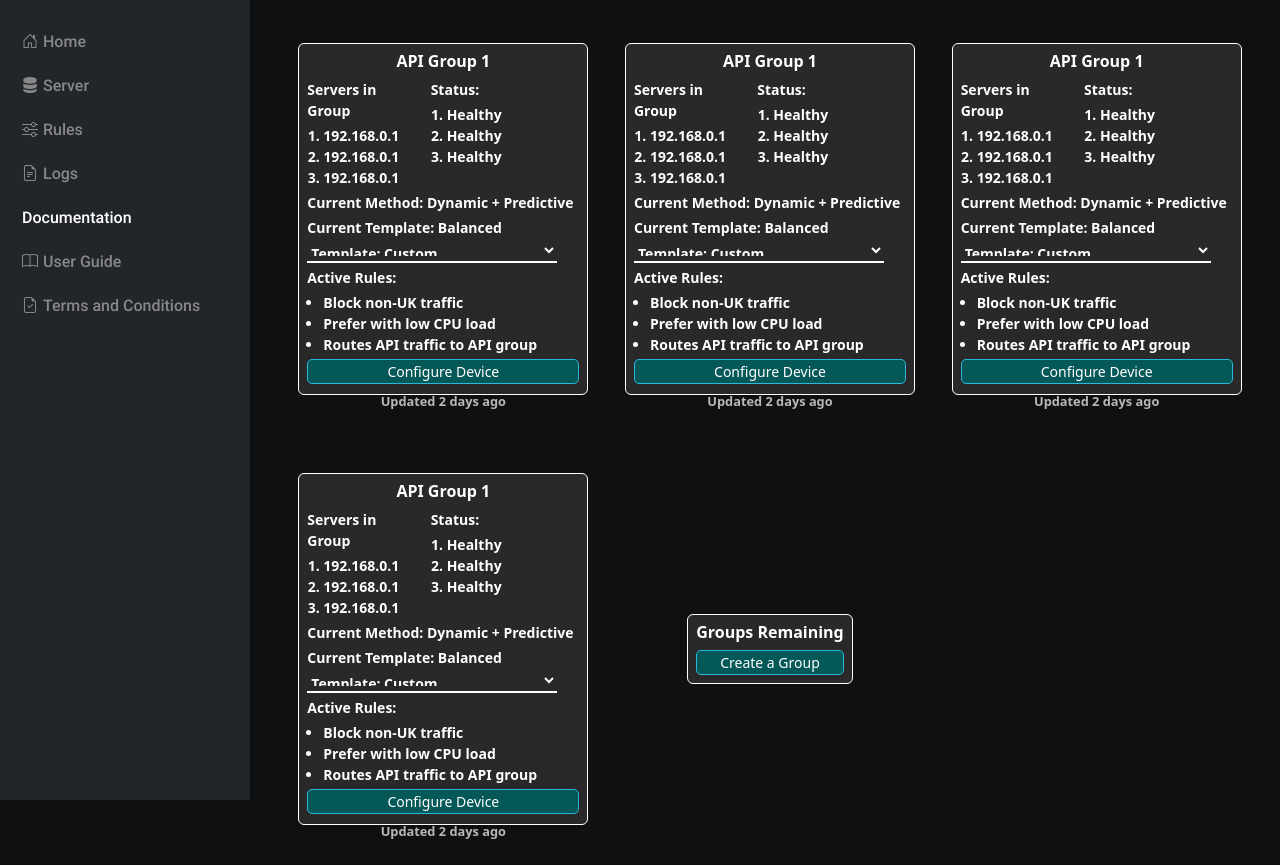
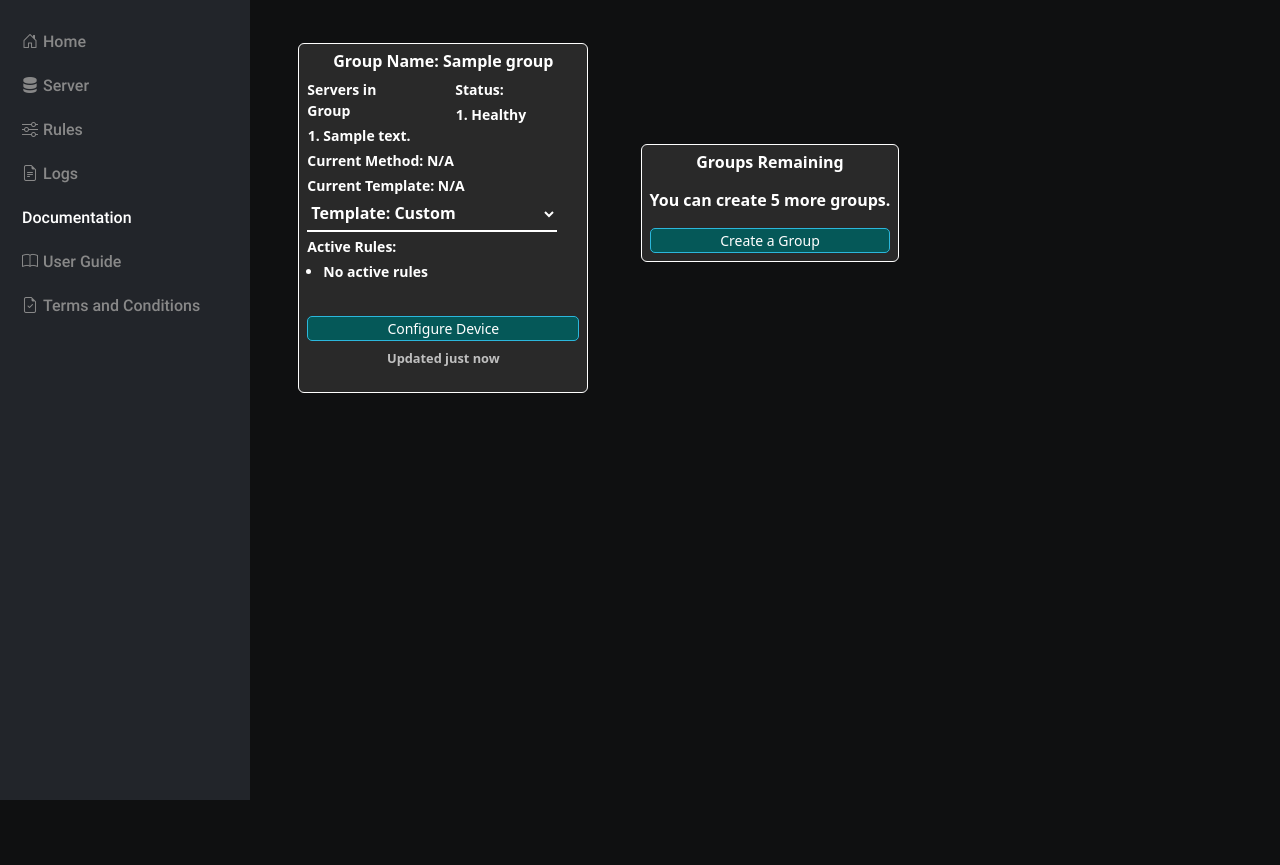
Before and after one commit to Jack-R-Scaife/SmartBalancer, a Flask app: page /rules in a window 1280 px wide. After the commit the page ends 800 px from the top, so only its background shows below. Run offline with Flask 3, Linux system fonts and the light colour scheme; tables that the repository leaves empty hold one stand-in row (values such as "Sample post").

Commit message:
Created a New Route, Rule page dynamic and testing algorithms
Created new routes to make rule page dynamic
Made rule page use database data
Testing static algorithms and dynamic algorithms to see how they will work with test data

```diff
--- a/app/static/JS/updategroup.js
+++ b/app/static/JS/updategroup.js
@@ -63,6 +63,11 @@ document.addEventListener('DOMContentLoaded', () => {
 
     servers.forEach(server => {
       const selectElement = document.getElementById(`group_${server.server_id}`);
+      if (!selectElement) {
+        console.warn(`Dropdown not found for server ID: ${server.server_id}`);
+        return; // Skip to the next server
+      }
+
       selectElement.innerHTML = ''; // Clear any existing options
 
       if (!server.group) {
--- a/app/templates/includes/addGroupModal.html
+++ b/app/templates/includes/addGroupModal.html
@@ -1,3 +1,5 @@
+<link href="{{ url_for('static', filename='css/server.css') }}" rel="stylesheet">
+
 <div class="modal fade" id="addGroupModal" tabindex="-1" aria-labelledby="addGroupModalLabel" aria-hidden="true">
     <div class="modal-dialog modal-lg">
         <div class="modal-content customModal">
@@ -311,3 +313,5 @@ color: white;
     location.reload();
 });
 </script>
+<script src="{{ url_for('static', filename='JS/updategroup.js') }}"></script>
+<script src="{{ url_for('static', filename='JS/RequestnDeleteGroups.js') }}"></script>
--- a/app/templates/rules.html
+++ b/app/templates/rules.html
@@ -10,274 +10,205 @@
 
 </style>
 <div class="container customContainer mt-2">
-  <div class="row g-4">
-    <!-- Card 1 -->
-    <div class="col-md-4">
+  <div class="row g-4" id="groupContainer">
+    <!-- Dynamic content will be added here -->
+  </div>
+</div>
+<script>
+
+function updateGroups(groups, servers) {
+  groupContainer.innerHTML = ''; // Clear existing content
+
+  // Map servers to their groups
+  const groupedServers = {};
+  servers.forEach(server => {
+    const groupId = server.group.group_id;
+    if (!groupedServers[groupId]) {
+      groupedServers[groupId] = [];
+    }
+    groupedServers[groupId].push({
+      ip_address: server.server_ip,
+      status: "Unknown" // Add status handling if available
+    });
+  });
+
+  // Create cards for each group
+  groups.forEach(group => {
+    const serversInGroup = groupedServers[group.group_id] || [];
+    const currentMethod = group.current_method || "N/A"; // Default to N/A if unknown
+    const currentTemplate = group.current_template || "N/A"; // Default to N/A if unknown
+    const activeRules = group.active_rules || []; // Default to empty array if no rules
+
+    const card = document.createElement('div');
+    card.className = 'col-md-4';
+    card.innerHTML = `
       <div class="card h-100">
         <div class="card-body p-2">
-          <h6 class="card-title mb-2 text-center cstmh6">API Group 1</h6>
-          <div class="row ">
-            <div class="col-5">
+          <h6 class="card-title mb-2 text-center cstmh6">Group Name: ${group.name}</h6>
+          <div class="row">
+            <div class="col-6">
               <p class="mb-1 small serveringroup"><strong>Servers in Group</strong></p>
               <ol class="small ps-3 mb-1">
-                <li>192.168.0.1</li>
-                <li>192.168.0.1</li>
-                <li>192.168.0.1</li>
+                ${serversInGroup.map(server => `<li>${server.ip_address}</li>`).join('')}
               </ol>
             </div>
-            <div class="col-5">
+            <div class="col-6">
               <p class="mb-1 small"><strong>Status:</strong></p>
-              <ol class="small ps-3 mb-1">
-                <li>Healthy</li>
-                <li>Healthy</li>
-                <li>Healthy</li>
+              <ol class="small ps-3 mb-1 server-status">
+                ${serversInGroup.map(server => `<li data-ip="${server.ip_address}">Unknown</li>`).join('')}
               </ol>
             </div>
           </div>
-          <div class="row ">
+          <div class="row">
             <div class="col-12">
-              <p class="mb-1 small"><strong>Current Method:</strong> Dynamic + Predictive</p>
+              <p class="mb-1 small"><strong>Current Method:</strong> ${currentMethod}</p>
             </div>
             <div class="col-12">
-              <p class="cstmsmall"><strong>Current Template:</strong> Balanced</p>
-
-                  <select class="customselect mb-1" id="diskio">
-                      <option value="Default"selected>Template: Custom</option>
-                      <option value="High Performance">High Performance</option>
-                      <option value="Balanced">Balanced</option>
-                      <option value="Power Saving">Power Saving</option>
-                      <option value="Custom">Custom 1</option>
-                  </select>
+              <p class="cstmsmall"><strong>Current Template:</strong> ${currentTemplate}</p>
+              <select class="customselect mb-1">
+                <option value="Default" ${currentTemplate === 'Custom' ? 'selected' : ''}>Template: Custom</option>
+                <option value="High Performance" ${currentTemplate === 'High Performance' ? 'selected' : ''}>High Performance</option>
+                <option value="Balanced" ${currentTemplate === 'Balanced' ? 'selected' : ''}>Balanced</option>
+                <option value="Power Saving" ${currentTemplate === 'Power Saving' ? 'selected' : ''}>Power Saving</option>
+              </select>
             </div>
           </div>
-          <div class="row ">
+          <div class="row">
             <div class="col-12">
               <p class="mb-1 small"><strong>Active Rules:</strong></p>
               <ul class="small ps-3 mb-1">
-                <li>Block non-UK traffic</li>
-                <li>Prefer with low CPU load</li>
-                <li>Routes API traffic to API group</li>
+                ${activeRules.length > 0 ? activeRules.map(rule => `<li>${rule}</li>`).join('') : '<li>No active rules</li>'}
               </ul>
             </div>
           </div>
           <div class="row mt-auto">
             <div class="col-12 text-center">
-              <a href="/configRules"> <button type="button" class="cstmEdit"> Configure Device</button> </a>
+              <a href="/configRules?group_id=${group.group_id}">
+  <button type="button" class="cstmEdit">Configure Device</button>
+</a>
             </div>
           </div>
           <div class="row mt-2">
             <div class="col-12">
-              <p class="text-muted last-updated">Updated 2 days ago</p>
+              <p class="text-muted last-updated">Updated just now</p>
             </div>
           </div>
         </div>
       </div>
-    </div>
+    `;
+    groupContainer.appendChild(card);
+  });
 
-    <!-- Card 2 -->
-    <div class="col-md-4">
-      <div class="card h-100">
+  // Add "Groups Remaining" card if there are fewer than 6 groups
+  const maxGroups = 6;
+  const remainingGroups = maxGroups - groups.length;
+
+  if (remainingGroups > 0) {
+    const remainingCard = document.createElement('div');
+    remainingCard.className = 'col-md-4 d-flex align-items-center justify-content-center';
+    remainingCard.innerHTML = `
+      <div class="card h-20">
         <div class="card-body p-2">
-          <h6 class="card-title mb-2 text-center cstmh6">API Group 1</h6>
-          <div class="row ">
-            <div class="col-5">
-              <p class="mb-1 small serveringroup"><strong>Servers in Group</strong></p>
-              <ol class="small ps-3 mb-1">
-                <li>192.168.0.1</li>
-                <li>192.168.0.1</li>
-                <li>192.168.0.1</li>
-              </ol>
-            </div>
-            <div class="col-5">
-              <p class="mb-1 small"><strong>Status:</strong></p>
-              <ol class="small ps-3 mb-1">
-                <li>Healthy</li>
-                <li>Healthy</li>
-                <li>Healthy</li>
-              </ol>
+          <h6 class="card-title mb-2 text-center cstmh6">Groups Remaining</h6>
+          <div class="row mt-2">
+            <div class="col-12 text-center">
+              <p class="strong">You can create ${remainingGroups} more ${remainingGroups > 1 ? 'groups' : 'group'}.</p>
             </div>
           </div>
-          <div class="row ">
-            <div class="col-12">
-              <p class="mb-1 small"><strong>Current Method:</strong> Dynamic + Predictive</p>
-            </div>
-            <div class="col-12">
-              <p class="cstmsmall"><strong>Current Template:</strong> Balanced</p>
-
-                  <select class="customselect mb-1" id="diskio">
-                      <option value="Default"selected>Template: Custom</option>
-                      <option value="High Performance">High Performance</option>
-                      <option value="Balanced">Balanced</option>
-                      <option value="Power Saving">Power Saving</option>
-                      <option value="Custom">Custom 1</option>
-                  </select>
-            </div>
-          </div>
-          <div class="row ">
-            <div class="col-12">
-              <p class="mb-1 small"><strong>Active Rules:</strong></p>
-              <ul class="small ps-3 mb-1">
-                <li>Block non-UK traffic</li>
-                <li>Prefer with low CPU load</li>
-                <li>Routes API traffic to API group</li>
-              </ul>
-            </div>
-          </div>
-          <div class="row mt-auto">
-            <div class="col-12 text-center">
-              <button type="button" class="cstmEdit ">Configure Device</button>
-            </div>
-          </div>
-          <div class="row mt-2">
-            <div class="col-12">
-              <p class="text-muted last-updated">Updated 2 days ago</p>
-            </div>
+          <div class="col-12 text-center">
+            <button type="button" class="cstmEdit" data-bs-toggle="modal" data-bs-target="#addGroupModal">Create a Group</button>
           </div>
         </div>
       </div>
-    </div>
+    `;
+    groupContainer.appendChild(remainingCard);
+  }
+}
 
-    <!-- Card 3 -->
-    <div class="col-md-4">
-      <div class="card h-100">
-        <div class="card-body p-2">
-          <h6 class="card-title mb-2 text-center cstmh6">API Group 1</h6>
-          <div class="row ">
-            <div class="col-5">
-              <p class="mb-1 small serveringroup"><strong>Servers in Group</strong></p>
-              <ol class="small ps-3 mb-1">
-                <li>192.168.0.1</li>
-                <li>192.168.0.1</li>
-                <li>192.168.0.1</li>
-              </ol>
-            </div>
-            <div class="col-5">
-              <p class="mb-1 small"><strong>Status:</strong></p>
-              <ol class="small ps-3 mb-1">
-                <li>Healthy</li>
-                <li>Healthy</li>
-                <li>Healthy</li>
-              </ol>
-            </div>
-          </div>
-          <div class="row ">
-            <div class="col-12">
-              <p class="mb-1 small"><strong>Current Method:</strong> Dynamic + Predictive</p>
-            </div>
-            <div class="col-12">
-              <p class="cstmsmall"><strong>Current Template:</strong> Balanced</p>
+  // Fetch data from the server
+  axios.get('/api/servers/groups')
+    .then(response => {
+      if (response.data.status === 'success') {
+        updateGroups(response.data.groups, response.data.servers);
+      } else {
+        console.error('Failed to fetch groups:', response.data.message);
+      }
+    })
+    .catch(error => {
+      console.error('Error fetching group data:', error);
+    });
 
-                  <select class="customselect mb-1" id="diskio">
-                      <option value="Default"  selected>Template: Custom</option>
-                      <option value="High Performance">High Performance</option>
-                      <option value="Balanced">Balanced</option>
-                      <option value="Power Saving">Power Saving</option>
-                      <option value="Custom">Custom 1</option>
-                  </select>
-            </div>
-          </div>
-          <div class="row ">
-            <div class="col-12">
-              <p class="mb-1 small"><strong>Active Rules:</strong></p>
-              <ul class="small ps-3 mb-1">
-                <li>Block non-UK traffic</li>
-                <li>Prefer with low CPU load</li>
-                <li>Routes API traffic to API group</li>
-              </ul>
-            </div>
-          </div>
-          <div class="row mt-auto">
-            <div class="col-12 text-center">
-              <button type="button" class="cstmEdit ">Configure Device</button>
-            </div>
-          </div>
-          <div class="row mt-2">
-            <div class="col-12">
-              <p class="text-muted last-updated">Updated 2 days ago</p>
-            </div>
-          </div>
-        </div>
-      </div>
-    </div>
-  </div>
 
-  <!-- Second row of cards -->
-  <div class="row g-4 mt-4">
-    <div class="col-md-4">
-      <div class="card h-100">
-        <div class="card-body p-2">
-          <h6 class="card-title mb-2 text-center cstmh6">API Group 1</h6>
-          <div class="row ">
-            <div class="col-5">
-              <p class="mb-1 small serveringroup"><strong>Servers in Group</strong></p>
-              <ol class="small ps-3 mb-1">
-                <li>192.168.0.1</li>
-                <li>192.168.0.1</li>
-                <li>192.168.0.1</li>
-              </ol>
-            </div>
-            <div class="col-5">
-              <p class="mb-1 small"><strong>Status:</strong></p>
-              <ol class="small ps-3 mb-1">
-                <li>Healthy</li>
-                <li>Healthy</li>
-                <li>Healthy</li>
-              </ol>
-            </div>
-          </div>
-          <div class="row ">
-            <div class="col-12">
-              <p class="mb-1 small"><strong>Current Method:</strong> Dynamic + Predictive</p>
-            </div>
-            <div class="col-12">
-              <p class="cstmsmall"><strong>Current Template:</strong> Balanced</p>
 
-                  <select class="customselect mb-1" id="diskio">
-                      <option value="Default"  selected>Template: Custom</option>
-                      <option value="High Performance">High Performance</option>
-                      <option value="Balanced">Balanced</option>
-                      <option value="Power Saving">Power Saving</option>
-                      <option value="Custom">Custom 1</option>
-                  </select>
-            </div>
-          </div>
-          <div class="row ">
-            <div class="col-12">
-              <p class="mb-1 small"><strong>Active Rules:</strong></p>
-              <ul class="small ps-3 mb-1">
-                <li>Block non-UK traffic</li>
-                <li>Prefer with low CPU load</li>
-                <li>Routes API traffic to API group</li>
-              </ul>
-            </div>
-          </div>
-          <div class="row mt-auto">
-            <div class="col-12 text-center">
-              <button type="button" class="cstmEdit ">Configure Device</button>
-            </div>
-          </div>
-          <div class="row mt-2">
-            <div class="col-12">
-              <p class="text-muted last-updated">Updated 2 days ago</p>
-            </div>
-          </div>
-        </div>
-      </div>
-    </div>
+// Function to map numeric status codes to readable states
+function getStatusText(statusCode) {
+    switch (statusCode) {
+        case 1:
+            return 'Healthy';
+        case 2:
+        case 3: // Treat 2 and 3 as "Overloaded"
+            return 'Overloaded';
+        case 4:
+            return 'Down';
+        case 5:
+            return 'Idle';
+        case 6:
+            return 'Maintenance';
+        default:
+            return 'Down';
+    }
+}
 
-    <div class="col-md-4 d-flex align-items-center justify-content-center">
-      <div class="card h-20">
-        <div class="card-body p-2">
-          <h6 class="card-title mb-2 text-center cstmh6">Groups Remaining</h6>
-          <div class="row mt-auto"></div>
-          <div class="col-12 text-center">
-            <button type="button" class="cstmEdit">Create a Group</button>
-          </div>
-        </div>
-      </div>
-    </div>
-    </div>
-  </div>
-</div>
+// Function to fetch and update server statuses
+function fetchAndUpdateServerStatus() {
+    axios.get('/api/server_status')
+        .then(response => {
+            const serverStatuses = response.data; // Array of { ip, s }
+
+            // Update the server statuses in the group cards
+            const serverItems = document.querySelectorAll('.server-status li');
+            serverItems.forEach(serverItem => {
+                const ip = serverItem.dataset.ip; // Use data-ip attribute for the IP address
+                const serverStatus = serverStatuses.find(server => server.ip === ip);
+
+                if (serverStatus) {
+                    // Update the text content with the status text
+                    serverItem.textContent = getStatusText(serverStatus.s);
+                } else {
+                    // Default to "Unknown" if IP is not found in the response
+                    serverItem.textContent = 'Unknown';
+                }
+            });
+        })
+        .catch(error => {
+            console.error('Error fetching server statuses:', error);
+        });
+}
+
+// Function to update groups and call fetchAndUpdateServerStatus periodically
+function updatePage() {
+    axios.get('/api/servers/groups')
+        .then(response => {
+            if (response.data.status === 'success') {
+                const { groups, servers } = response.data;
+                updateGroups(groups, servers);
+                fetchAndUpdateServerStatus(); // Fetch statuses after updating the groups
+            } else {
+                console.error('Failed to fetch groups:', response.data.message);
+            }
+        })
+        .catch(error => {
+            console.error('Error fetching group data:', error);
+        });
+}
+
+// Call updatePage on page load and periodically
+document.addEventListener('DOMContentLoaded', () => {
+    updatePage();
+    setInterval(fetchAndUpdateServerStatus, 5000); // Refresh statuses every 5 seconds
+});
+</script>
+
+{% include 'includes/addGroupModal.html' %}
 
 {% endblock %}
```
Also changed, not shown: app/api/api.py (+14 -1 lines), app/templates/configureRules.html (+51 -15 lines), server/dynamic_algorithms.py (added, +25 -0 lines), server/servergroups.py (+23 -0 lines), server/static_algorithms.py (added, +28 -0 lines), tests/test_dynamic_algorithms.py (added, +23 -0 lines), tests/test_static_algorithms.py (added, +23 -0 lines).
